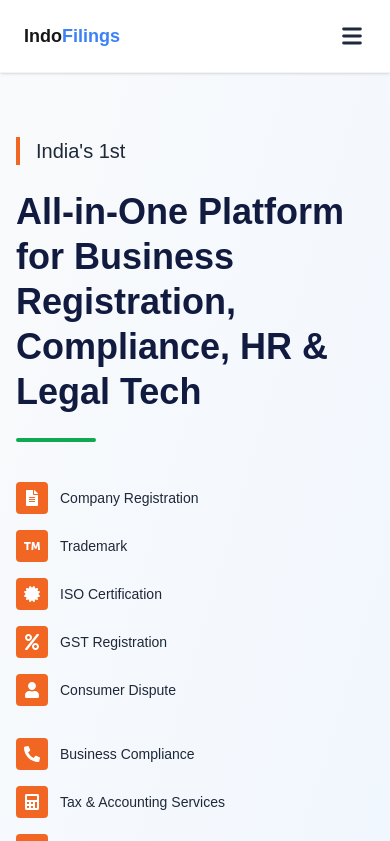
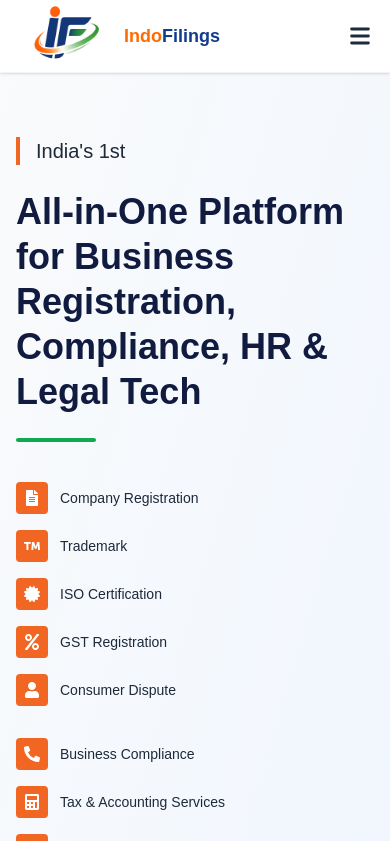
Before and after one commit to vynex-trade/IndoFilings, a Next.js app: page / in a window 390 px wide. Shown: the top 841 px of the page. Built offline with nearby package versions, Linux system fonts and the light colour scheme.

Commit message:
add on logo

```diff
--- a/app/components/navbar.tsx
+++ b/app/components/navbar.tsx
@@ -1,5 +1,6 @@
 "use client";
 
+import Image from "next/image";
 import Link from "next/link";
 import { useState } from "react";
 import { usePathname } from "next/navigation";
@@ -25,12 +26,23 @@ export default function Navbar() {
 
   return (
     <header className="sticky top-0 z-50 w-full border-b border-gray-100 bg-white shadow-sm">
-      <div className="mx-auto flex h-[72px] max-w-[1440px] items-center justify-between px-6 lg:px-16">
+      <div className="mx-auto flex h-[72px] max-w-[1440px] items-center justify-between px-4 sm:px-6 lg:px-16">
         {/* Logo */}
-        <Link href="/" className="flex items-center">
+        <Link href="/" className="flex items-center gap-2">
+          <Image
+            src="/Logo.png"
+            alt="Indo Filings Logo"
+            width={100}
+            height={100}
+            priority
+          // className="sm:h-10"
+          />
+
           <h1 className="font-bold leading-none whitespace-nowrap">
-            <span className="text-lg sm:text-2xl md:text-3xl">Indo</span>
-            <span className="text-lg sm:text-2xl md:text-3xl text-[#3B82F6]">
+            <span className="text-lg sm:text-2xl md:text-3xl text-[#FF6B00]">
+              Indo
+            </span>
+            <span className="text-lg sm:text-2xl md:text-3xl text-[#123C8C]">
               Filings
             </span>
           </h1>
@@ -158,7 +170,10 @@ export default function Navbar() {
                     <Link
                       key={service.href}
                       href={service.href}
-                      onClick={() => setOpen(false)}
+                      onClick={() => {
+                        setOpen(false);
+                        setMobileServicesOpen(false);
+                      }}
                       className={`text-[14px] font-medium transition ${pathname === service.href
                         ? "text-[#0B1F4D]"
                         : "text-slate-600 hover:text-[#0B1F4D]"
```
